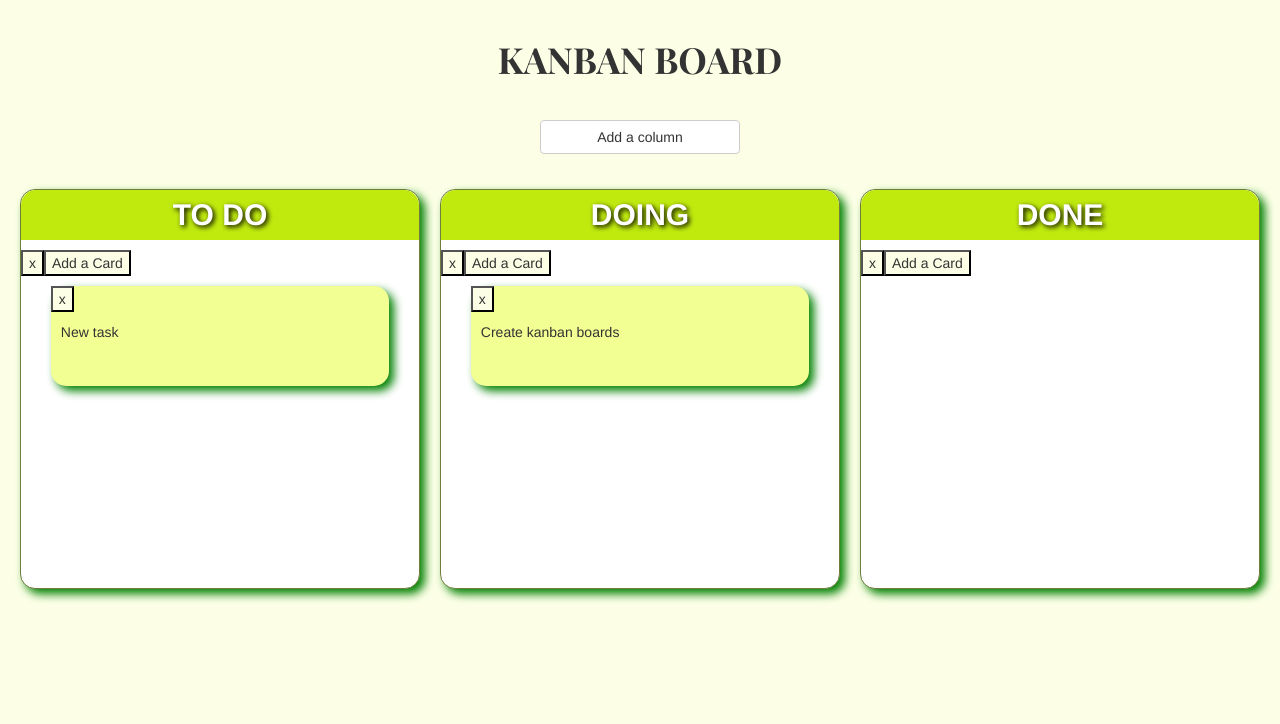
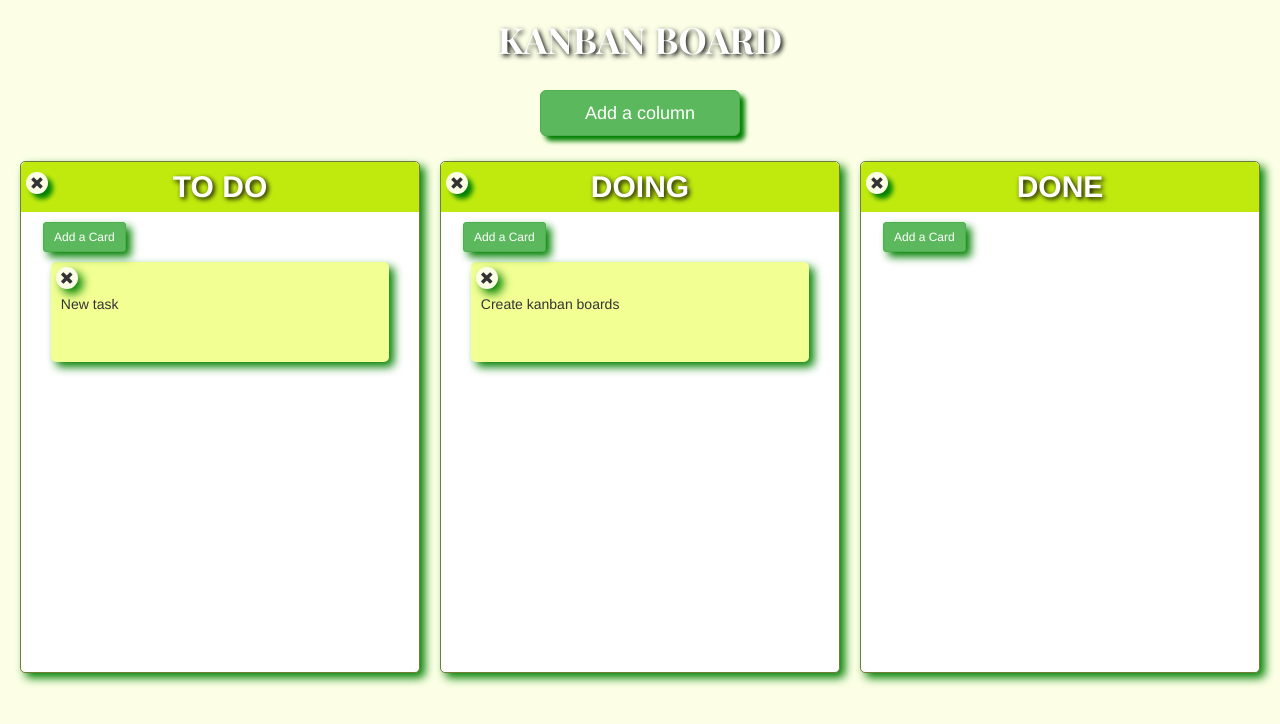
Before and after one commit to malgorzatakapuscinska/modul11_6, a website: page index.html in a window 1280 px wide. Drawn offline with nearby package versions, Linux system fonts and the light colour scheme; a web font is replaced by a local one.

Commit message:
Add sytles to kanban and add script preventing creating card or column if user choose cances button - bug to fix

```diff
--- a/css/style.css
+++ b/css/style.css
@@ -1,17 +1,26 @@
 * {
   box-sizing: border-box;
   background-color: #FCFFE6;
+  padding: 0;
+  margin: 0;
 }
 
 h1 {
   font-family: 'Playfair Display', serif;
   font-size: 36px;
   padding: 20px 0;
+  margin: 0;
+  color: white;
+  text-shadow: 2px 2px 5px black;
 }
 
 h1, h2 {
   font-weight: bold;
   text-transform: uppercase;
+}
+
+.btn {
+  box-shadow: 5px 5px 5px green;
 }
 
 h2 {
@@ -21,7 +30,7 @@ h2 {
 
 .create-column {
   display: block;
-  margin: 20px auto;
+  margin: 10px auto;
   width: 200px;
 }
 
@@ -30,6 +39,7 @@ h2 {
   flex-flow: wrap;
   justify-content: space-evenly;
   align-items: strech;
+  margin-top: 10px;
 }
 
 .column-container .column {
@@ -39,32 +49,55 @@ h2 {
   min-height: 400px;
   margin: 15px 0;
   flex: 0 auto;
-  border-radius: 15px;
+  border-radius: 5px;
   box-shadow: 5px 5px 10px green;
 }
 
 .column-container .column .column-title {
   text-align: center;
   background-color: #C0EA0E;
-  border-radius: 15px 15px 0 0;
+  border-radius: 5px 5px 0 0;
   min-height: 50px;
   margin-top: 0;
   line-height: 50px;
+}
+
+.column-container .column .add-card {
+  box-shadow: 5px 5px 8px green;
+}
+
+.column-container .column .btn-delete {
+  position: relative;
+  top: -54px;
+  left: 5px;
+  width: 20px;
+  height: 20px;
+  line-height: 20px;
+  margin: 0;
+  padding: 10px;
+  border-radius: 50px;
+}
+
+.column-container .column .btn-delete span {
+  border-radius: 50px;
+  position: relative;
+  top: -8px;
+  left: -7px;
 }
 
 .column-container .column .column-card-list {
   list-style-type: none;
   background-color: white;
   padding: 0;
+  min-height: 400px;
 }
 
 .column-container .column .column-card-list .card {
-  /*border: 3px solid green;*/
   background-color: #F2FF92;
   box-shadow: 5px 5px 10px green;
   min-height: 100px;
   width: 85%;
-  border-radius: 15px;
+  border-radius: 5px;
   margin: 10px auto;
 }
 
@@ -73,4 +106,24 @@ h2 {
   padding: 10px 10px;
 }
 
+.column-container .column .column-card-list .card .card-delete {
+  width: 20px;
+  height: 20px;
+  line-height: 20px;
+  margin: 0;
+  padding: 10px;
+  border-radius: 50px;
+  position: relative;
+  top: 5px;
+  left: 5px;
+  box-shadow: 5px 5px 10px green;
+}
+
+.column-container .column .column-card-list .card .card-delete span {
+  border-radius: 50px;
+  position: relative;
+  top: -8px;
+  left: -7px;
+}
+
 /*# sourceMappingURL=style.css.map */
--- a/css/style.prefixed.css
+++ b/css/style.prefixed.css
@@ -1,17 +1,26 @@
 * {
   box-sizing: border-box;
   background-color: #FCFFE6;
+  padding: 0;
+  margin: 0;
 }
 
 h1 {
   font-family: 'Playfair Display', serif;
   font-size: 36px;
   padding: 20px 0;
+  margin: 0;
+  color: white;
+  text-shadow: 2px 2px 5px black;
 }
 
 h1, h2 {
   font-weight: bold;
   text-transform: uppercase;
+}
+
+.btn {
+  box-shadow: 5px 5px 5px green;
 }
 
 h2 {
@@ -21,7 +30,7 @@ h2 {
 
 .create-column {
   display: block;
-  margin: 20px auto;
+  margin: 10px auto;
   width: 200px;
 }
 
@@ -37,6 +46,7 @@ h2 {
   -webkit-box-align: strech;
       -ms-flex-align: strech;
           align-items: strech;
+  margin-top: 10px;
 }
 
 .column-container .column {
@@ -48,32 +58,55 @@ h2 {
   -webkit-box-flex: 0;
       -ms-flex: 0 auto;
           flex: 0 auto;
-  border-radius: 15px;
+  border-radius: 5px;
   box-shadow: 5px 5px 10px green;
 }
 
 .column-container .column .column-title {
   text-align: center;
   background-color: #C0EA0E;
-  border-radius: 15px 15px 0 0;
+  border-radius: 5px 5px 0 0;
   min-height: 50px;
   margin-top: 0;
   line-height: 50px;
+}
+
+.column-container .column .add-card {
+  box-shadow: 5px 5px 8px green;
+}
+
+.column-container .column .btn-delete {
+  position: relative;
+  top: -54px;
+  left: 5px;
+  width: 20px;
+  height: 20px;
+  line-height: 20px;
+  margin: 0;
+  padding: 10px;
+  border-radius: 50px;
+}
+
+.column-container .column .btn-delete span {
+  border-radius: 50px;
+  position: relative;
+  top: -8px;
+  left: -7px;
 }
 
 .column-container .column .column-card-list {
   list-style-type: none;
   background-color: white;
   padding: 0;
+  min-height: 400px;
 }
 
 .column-container .column .column-card-list .card {
-  /*border: 3px solid green;*/
   background-color: #F2FF92;
   box-shadow: 5px 5px 10px green;
   min-height: 100px;
   width: 85%;
-  border-radius: 15px;
+  border-radius: 5px;
   margin: 10px auto;
 }
 
@@ -81,4 +114,24 @@ h2 {
   background-color: inherit;
   padding: 10px 10px;
 }
+
+.column-container .column .column-card-list .card .card-delete {
+  width: 20px;
+  height: 20px;
+  line-height: 20px;
+  margin: 0;
+  padding: 10px;
+  border-radius: 50px;
+  position: relative;
+  top: 5px;
+  left: 5px;
+  box-shadow: 5px 5px 10px green;
+}
+
+.column-container .column .column-card-list .card .card-delete span {
+  border-radius: 50px;
+  position: relative;
+  top: -8px;
+  left: -7px;
+}
 /*# sourceMappingURL=style.prefixed.css.map */
--- a/index.html
+++ b/index.html
@@ -10,13 +10,13 @@
 	<link href="https://fonts.googleapis.com/css?family=Playfair+Display:400,400i,700,700i,900,900i&amp;subset=latin-ext" rel="stylesheet">
 </head>
 <body>
-<div class="board-conrainer">
 	<div id="board" class="board">
-        <h1  class="text-center">Kanban board</h1>
-        <button class="create-column btn btn-default">Add a column</button>
+        <div class="board-title">
+        	<h1  class="text-center">Kanban board</h1>
+        	<button class="create-column btn btn-success btn-lg">Add a column</button>
+        </div>
         <div class="column-container"></div>
-	</div>
-	</div>
+	</div
 
     <script src="https://code.jquery.com/jquery-3.0.0.min.js" integrity="sha256-JmvOoLtYsmqlsWxa7mDSLMwa6dZ9rrIdtrrVYRnDRH0=" crossorigin="anonymous"></script>
 	<script src="https://code.jquery.com/ui/1.11.4/jquery-ui.min.js"   integrity="sha256-xNjb53/rY+WmG+4L6tTl9m6PpqknWZvRt0rO1SRnJzw="   crossorigin="anonymous"></script>
--- a/js/scripts.js
+++ b/js/scripts.js
@@ -30,10 +30,14 @@ var board = {
 
 $('.create-column')
 .click(function(){
-	var name = prompt('Enter a column name');
-
-	var column = new Column(name);
-  	board.addColumn(column);
+	var name = prompt('Enter a column name', 'Column\'\s name');
+	console.log(name);
+	if(name != null){
+		var column = new Column(name);
+		board.addColumn(column);}
+	else {
+		return false;
+	}
 });
 
 function Column(name) {
@@ -48,17 +52,25 @@ function createColumn (){
 	var $column=$('<div>').addClass('column');
 	var $columnTitle = $('<h2>').addClass('column-title').text(self.name);
 	var $columnCardList = $('<ul>').addClass('column-card-list');
-	var $columnDelete = $('<button>').addClass('btn-delete').text('x');
-	var $columnAddCard = $('<button>').addClass('add-card').text('Add a Card');
+	var $columnDeleteButton = $('<button>').addClass('btn-delete btn');
+	var $columnDeleteSymbol = $('<span  class="glyphicon glyphicon-remove" aria-hidden="true" aria-hidden="true"></span>');
+	var $columnAddCard = $('<button>').addClass('add-card btn btn-success btn-sm').text('Add a Card');
 
-	$columnDelete.click(function(){
+	$columnDeleteButton.click(function(){
 		self.removeColumn();
 	});
+
 	$columnAddCard.click(function(event){
 		event.preventDefault();
-		self.addCard(new Card(prompt('Enter the name of the card')));
+		var cardName = prompt('Enter the name of the card');
+		if(name != null){
+		self.addCard(new Card(cardName));
+		}else{
+			return false;
+		}
 	});
-	$column.append($columnTitle).append($columnDelete).append($columnAddCard).append($columnCardList);
+	$columnDeleteButton.append($columnDeleteSymbol);
+	$column.append($columnTitle).append($columnDeleteButton).append($columnAddCard).append($columnCardList);
 	return $column;
 }
 
@@ -86,16 +98,14 @@ function Card(description) {
 	function createCard() {
 		 var $card = $('<li>').addClass('card');
 		 var $cardDescription = $('<p>').addClass('card-description').text(self.description);
-		 var $cardDelete = $('<button>').addClass('btn-delete').text('x');
+		 var $cardDeleteButton = $('<button>').addClass('card-delete btn');
+		 var $cardDeleteSymbol = $('<span  class="glyphicon glyphicon-remove" aria-hidden="true" aria-hidden="true"></span>');
 
-		 console.log($card);
-		 console.log($cardDescription);
-		 console.log($cardDelete);
-		 $cardDelete.click(function(){
+		 $cardDeleteButton.click(function(){
 			 self.removeCard();
 		 });
-
-		 $card.append($cardDelete).append($cardDescription);
+		 $cardDeleteButton.append($cardDeleteSymbol);
+		 $card.append($cardDeleteButton).append($cardDescription);
 
 		 console.log($card);
 		 return $card;
```
Also changed, not shown: 2 other files.
